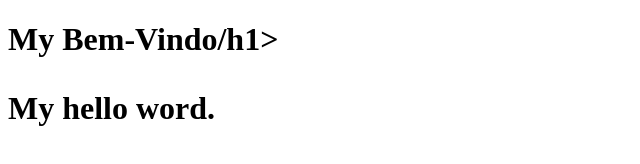
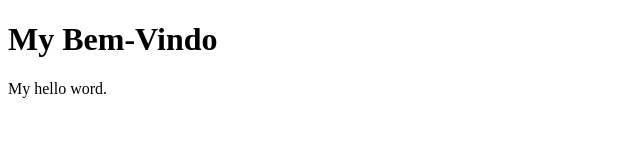
Before and after one commit to tiago82/project, a plain HTML site: page index.html in a window 1280 px wide. Shown: the whole page, without its empty margins (0-640 px from the left). Drawn offline with Linux system fonts and the light colour scheme.

Commit message:
Update index.html

```diff
--- a/index.html
+++ b/index.html
@@ -2,7 +2,7 @@
 <html>
 <body>
 
-<h1>My Bem-Vindo/h1>
+<h1>My Bem-Vindo</h1>
 
 <p>My hello word.</p>
 
```
